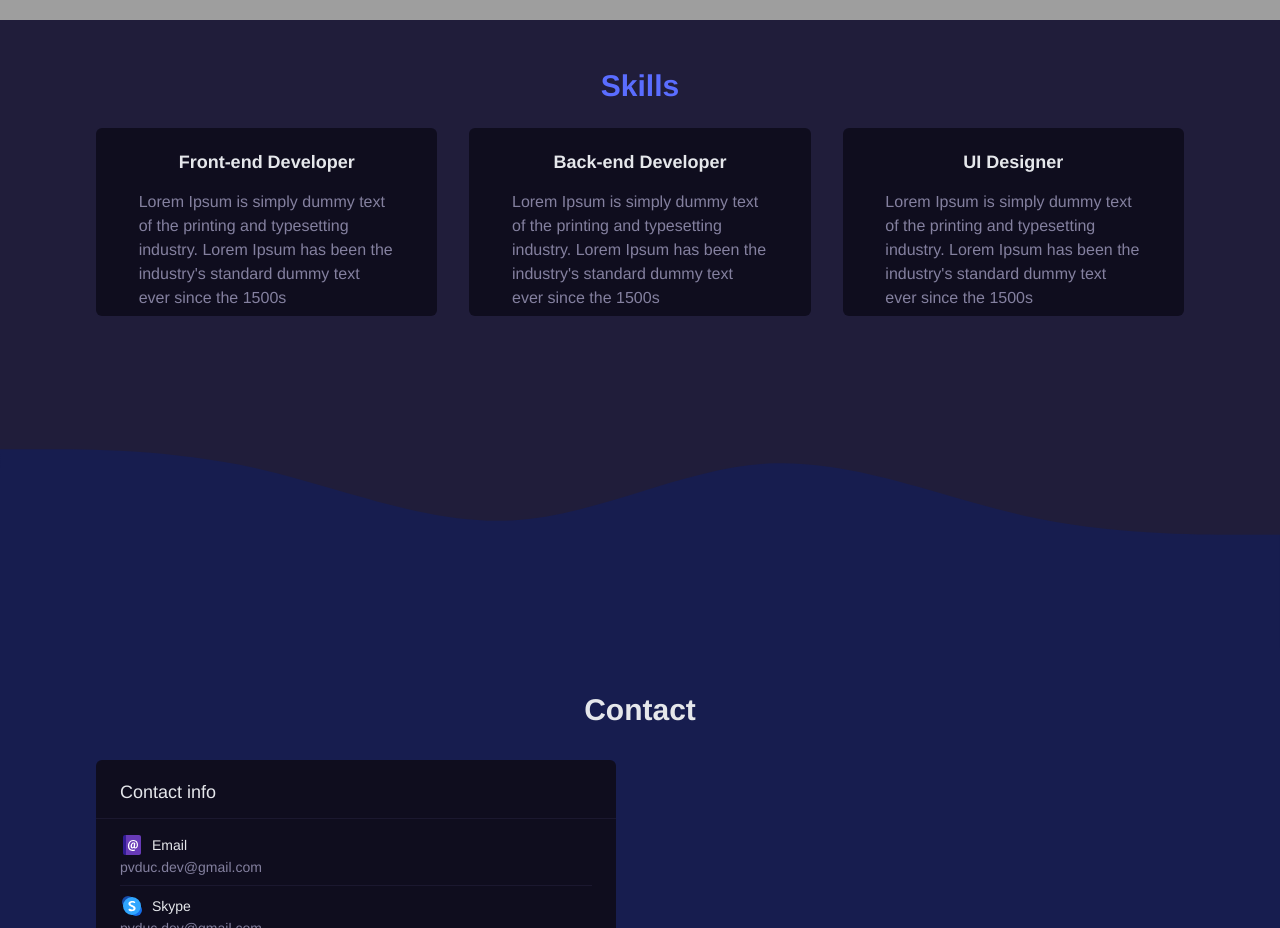
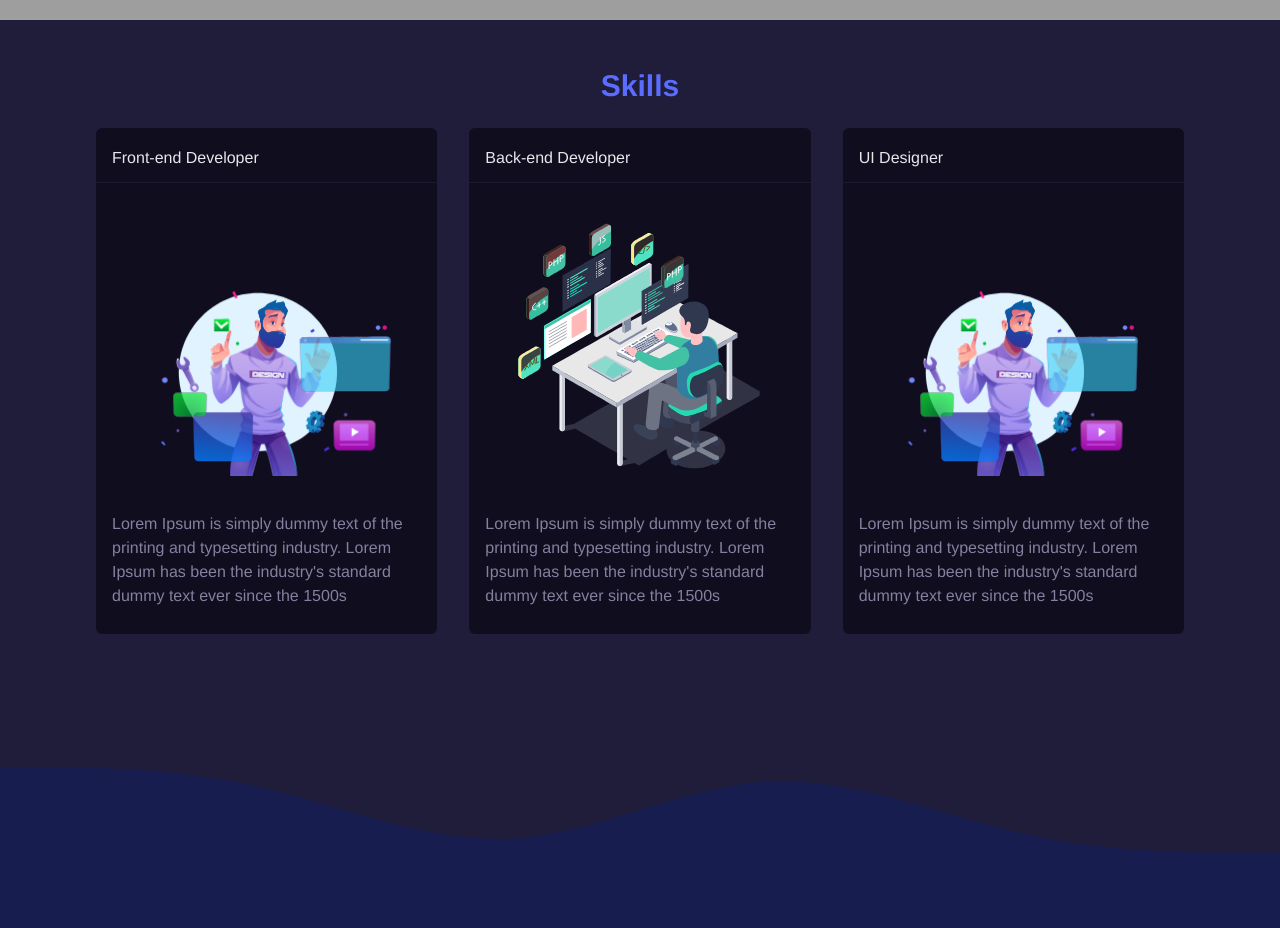
Before and after one commit to pvduc-dev/portfolio, a Gatsby site: page / in a window 1280 px wide. Shown: the part 780-1708 px from the top of the page. Built offline with nearby package versions, Linux system fonts and the light colour scheme; Gatsby itself is replaced by a stand-in of ours; grey boxes are pictures that could not be loaded.

Commit message:
fix something

```diff
--- a/gatsby-config.js
+++ b/gatsby-config.js
@@ -80,5 +80,13 @@ module.exports = {
       },
     },
     `gatsby-plugin-offline`,
+    {
+      resolve: "gatsby-plugin-react-svg",
+      options: {
+        rule: {
+          include: /assets/ // See below to configure properly
+        }
+      }
+    }
   ],
 };
--- a/package.json
+++ b/package.json
@@ -19,7 +19,7 @@
     "gatsby-plugin-offline": "^4.8.0",
     "gatsby-plugin-preload-fonts": "^2.7.1",
     "gatsby-plugin-react-helmet": "^4.6.0",
-    "gatsby-plugin-react-svg": "^3.0.1",
+    "gatsby-plugin-react-svg": "^3.1.0",
     "gatsby-plugin-robots-txt": "^1.6.2",
     "gatsby-plugin-scroll-reveal": "^0.0.7",
     "gatsby-plugin-sharp": "^3.6.0",
--- /dev/null
+++ b/src/app-env.d.ts
@@ -0,0 +1,4 @@
+declare module "*.svg" {
+  const content: any;
+  export default content;
+}
--- a/src/components/skill/SkillItem.tsx
+++ b/src/components/skill/SkillItem.tsx
@@ -5,34 +5,40 @@ interface SKillItemProps {
   index: number;
   title: string,
   subtitle: string;
-  image: string;
+  thumbnail: any;
 }
 
-const SkillItem: FC<SKillItemProps> = ({index, title, image, subtitle}) => {
+const SkillItem: FC<SKillItemProps> = ({index, title, thumbnail, subtitle}) => {
+  const Thumbnail = thumbnail;
   return (
     <div
       data-sal="slide-right"
       data-sal-delay={index * 200}
       data-sal-easing="ease"
-      className="px-4 bg-[#0F0D1E] rounded-md"
+      className="bg-[#0F0D1E] rounded-md"
     >
       <div>
         <div
-          className="mx-auto py-1.5 w-[20rem] lg:w-[14rem] xl:w-[16rem]"
+          className="py-1.5"
         >
-          <div className="py-3.5 border-none border-b border-[#1D1A32]">
-            <h3
-              className="text-center text-[#E5E7EB] font-bold"
+          <div
+            className="px-4 py-3 text-[#E5E7EB] font-medium"
+          >
+            {title}
+          </div>
+          <hr className="border-[#1B182F]"/>
+          <div
+            className="px-4 py-2 text-[#84809F]"
+          >
+            <div
+              className="p-6"
             >
-              {title}
-            </h3>
+              <Thumbnail/>
+            </div>
+            <div className="py-3">
+              {subtitle}
+            </div>
           </div>
-          <hr className="border-none border border-white"/>
-          <p
-            className="text-[#84809F]"
-          >
-            {subtitle}
-          </p>
         </div>
       </div>
     </div>
--- a/src/components/skill/SkillList.tsx
+++ b/src/components/skill/SkillList.tsx
@@ -1,23 +1,25 @@
 import * as React from 'react';
 
 import SkillItem from './SkillItem';
+import Frontend from '../../assets/frontend.svg';
+import Backend from '../../assets/backend.svg';
 
 const SkillList = () => {
   const skills = [
     {
       title: 'Front-end Developer',
       subtitle: 'Lorem Ipsum is simply dummy text of the printing and typesetting industry. Lorem Ipsum has been the industry\'s standard dummy text ever since the 1500s',
-      image: 'https://res.cloudinary.com/pv-duc/image/upload/v1625251778/responsive-design.svg'
+      thumbnail: Frontend,
     },
     {
       title: 'Back-end Developer',
       subtitle: 'Lorem Ipsum is simply dummy text of the printing and typesetting industry. Lorem Ipsum has been the industry\'s standard dummy text ever since the 1500s',
-      image: 'https://res.cloudinary.com/pv-duc/image/upload/v1625251779/code.svg'
+      thumbnail: Backend,
     },
     {
       title: 'UI Designer',
       subtitle: 'Lorem Ipsum is simply dummy text of the printing and typesetting industry. Lorem Ipsum has been the industry\'s standard dummy text ever since the 1500s',
-      image: 'https://res.cloudinary.com/pv-duc/image/upload/v1625251778/graphic-design.svg'
+      thumbnail: Frontend,
     },
   ];
   return (
@@ -30,7 +32,7 @@ const SkillList = () => {
           index={index}
           title={skill.title}
           subtitle={skill.subtitle}
-          image={skill.image}
+          thumbnail={skill.thumbnail}
         />
       ))}
     </div>
```
Also changed, not shown: src/assets/backend.svg (added), src/assets/frontend.svg (added), src/assets/web-designer.svg (added), 1 other file.
